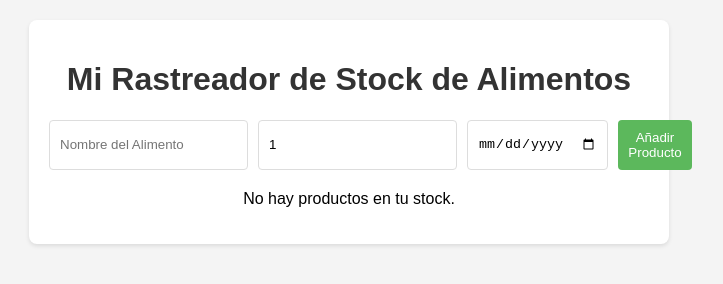
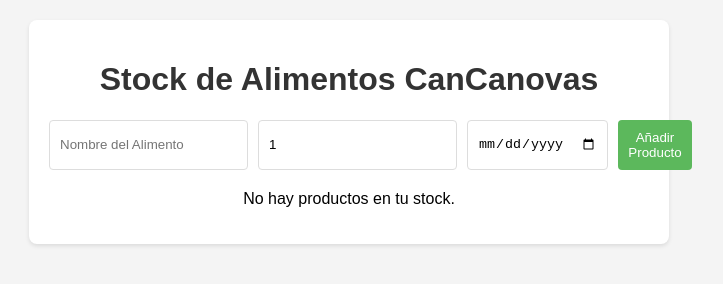
Before and after one commit to canovasfitchstudio/CanCanovasFoodStorage, a plain HTML site: page index.html in a window 1280 px wide. Shown: the whole page, without its empty margins (291-1014 px from the left). Drawn offline with Linux system fonts and the light colour scheme.

Commit message:
Update index.html

```diff
--- a/index.html
+++ b/index.html
@@ -3,12 +3,12 @@
 <head>
     <meta charset="UTF-8">
     <meta name="viewport" content="width=device-width, initial-scale=1.0">
-    <title>Mi Rastreador de Stock</title>
+    <title>Stock de Alimentos CanCanovas</title>
     <link rel="stylesheet" href="style.css">
 </head>
 <body>
     <div class="container">
-        <h1>Mi Rastreador de Stock de Alimentos</h1>
+        <h1>Stock de Alimentos CanCanovas</h1>
 
         <form id="addItemForm">
             <input type="text" id="itemName" placeholder="Nombre del Alimento" required>
```
